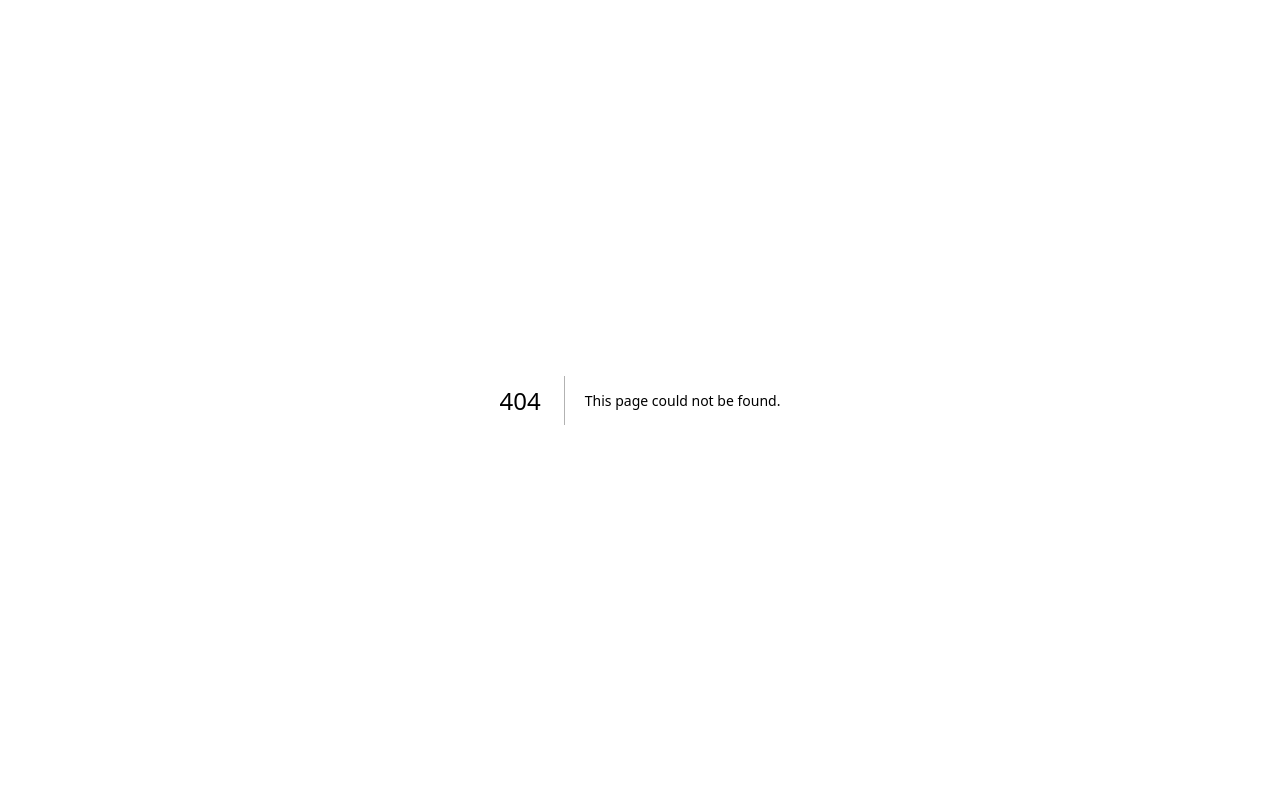
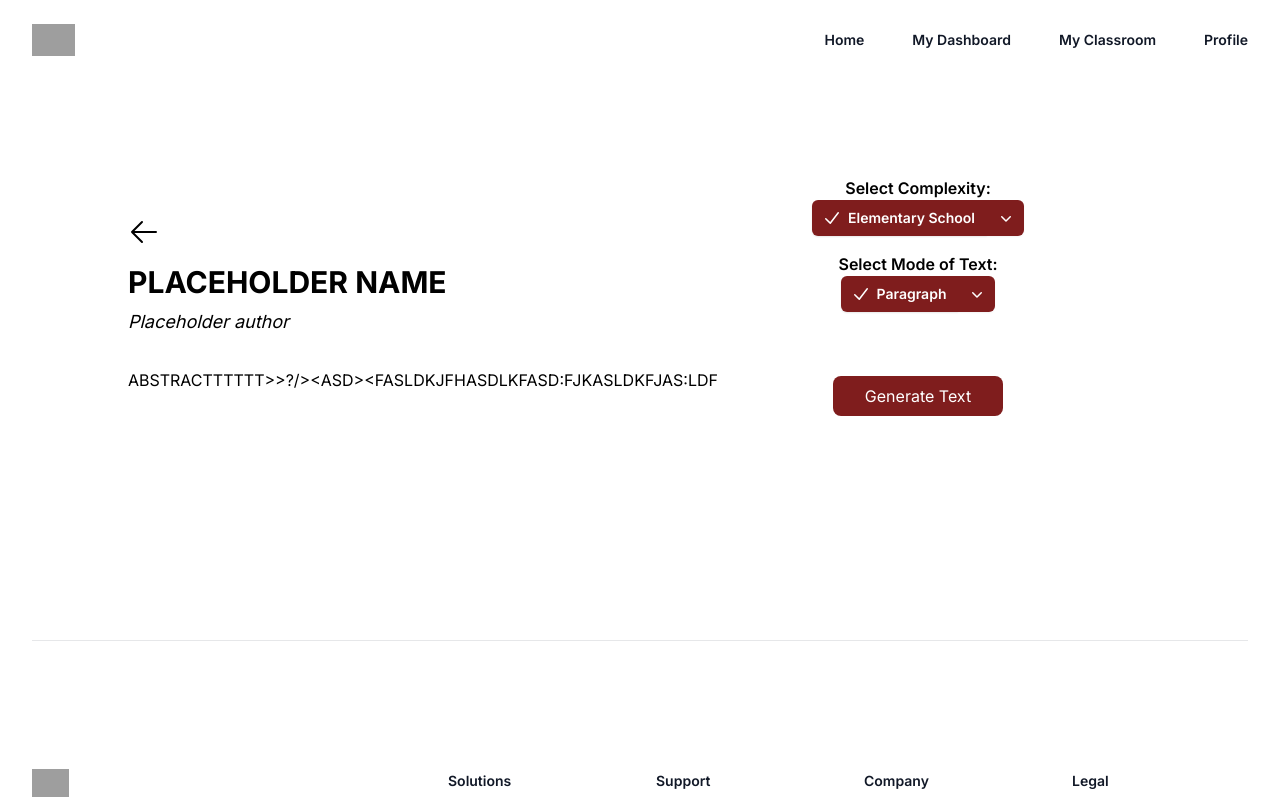
Before and after one commit to elainecui9/Scholarly---WildHacks-2024, a Next.js app in the folder wildhack/: page /journaledit in a window 1280 px wide. Before the commit this address had no page. Shown: the top 800 px of the page. Built offline with nearby package versions, Linux system fonts and the light colour scheme; grey boxes are pictures that could not be loaded.

Commit message:
editjournal

```diff
--- /dev/null
+++ b/wildhack/src/app/journaledit/journaledit.tsx
@@ -0,0 +1,169 @@
+"use client"
+import { Fragment, useState } from 'react'
+import { Listbox, Transition } from '@headlessui/react'
+import { CheckIcon, ChevronDownIcon } from '@heroicons/react/20/solid'
+import { useRouter } from 'next/navigation'
+import Back from "../components/back";
+
+
+const complexityOptions = [
+  { title: 'Elementary School', description: 'Generate summaries at an elementary level.', current: true },
+  { title: 'Middle School', description: 'Generate summaries at a middle school level.', current: false },
+  { title: 'High School', description: 'Generate summaries at a high school level.', current: false },
+  { title: 'College Level', description: 'Generate summaries at a college level.', current: false },
+]
+const modeOptions = [
+    { title: 'Paragraph', description: 'Generate summaries in paragraph form.', current: true },
+    { title: 'Bullet Points', description: 'Generate summaries in bullet points rather than plain text.', current: false },
+    { title: 'Discussion Questions', description: 'Generate discussion questions based on the article.', current: false },
+  ]
+
+function classNames(...classes) {
+  return classes.filter(Boolean).join(' ')
+}
+
+export default function JournalEdit(props: {name, author, abstract}) {
+  const [selectedcomplexity, setSelectedcomplexity] = useState(complexityOptions[0])
+  const [selectedMode, setSelectedMode] = useState(modeOptions[0])
+  const router = useRouter();
+  const handleClick = () => {
+    router.push("/journalpage");
+  }
+
+  return (
+    <section className='flex flex-row items-center justify-between pt-24 '>
+    <div className='pl-32'>
+        <Back backpage='/journals'></Back>
+        <h1 className="font-bold text-3xl pb-2">{props.name}</h1>
+        <h1 className="italic text-lg pb-8">{props.author}</h1>
+        <h1>{props.abstract}</h1>
+    </div>
+    <div className='flex flex-col items-center pr-64'>
+    <h1 className='font-semibold'>Select Complexity:</h1>
+    <Listbox value={selectedcomplexity} onChange={setSelectedcomplexity}>
+      {({ open }) => (
+        <>
+          <Listbox.Label className="sr-only">Change Complexity status</Listbox.Label>
+          <div className="relative">
+            <div className="inline-flex divide-x divide-red-900 rounded-md shadow-sm">
+              <div className="inline-flex items-center gap-x-1.5 rounded-l-md bg-red-900 px-3 py-2 text-white shadow-sm">
+                <CheckIcon className="-ml-0.5 h-5 w-5" aria-hidden="true" />
+                <p className="text-sm font-semibold">{selectedcomplexity.title}</p>
+              </div>
+              <Listbox.Button className="inline-flex items-center rounded-l-none rounded-r-md bg-red-900 p-2 hover:bg-red-900 focus:outline-none focus:ring-2 focus:ring-red-900 focus:ring-offset-2 focus:ring-offset-gray-50">
+                <span className="sr-only">Change published status</span>
+                <ChevronDownIcon className="h-5 w-5 text-white" aria-hidden="true" />
+              </Listbox.Button>
+            </div>
+
+            <Transition
+              show={open}
+              as={Fragment}
+              leave="transition ease-in duration-100"
+              leaveFrom="opacity-100"
+              leaveTo="opacity-0"
+            >
+              <Listbox.Options className="absolute right-0 z-10 mt-2 w-72 origin-top-right divide-y divide-gray-200 overflow-hidden rounded-md bg-white shadow-lg ring-1 ring-black ring-opacity-5 focus:outline-none">
+                {complexityOptions.map((option) => (
+                  <Listbox.Option
+                    key={option.title}
+                    className={({ active }) =>
+                      classNames(
+                        active ? 'bg-red-900 text-white' : 'text-gray-900',
+                        'cursor-default select-none p-4 text-sm'
+                      )
+                    }
+                    value={option}
+                  >
+                    {({ selectedcomplexity, active }) => (
+                      <div className="flex flex-col">
+                        <div className="flex justify-between">
+                          <p className={selectedcomplexity ? 'font-semibold' : 'font-normal'}>{option.title}</p>
+                          {selectedcomplexity ? (
+                            <span className={active ? 'text-white' : 'text-red-900'}>
+                              <CheckIcon className="h-5 w-5" aria-hidden="true" />
+                            </span>
+                          ) : null}
+                        </div>
+                        <p className={classNames(active ? 'text-white' : 'text-gray-500', 'mt-2')}>
+                          {option.description}
+                        </p>
+                      </div>
+                    )}
+                  </Listbox.Option>
+                ))}
+              </Listbox.Options>
+            </Transition>
+          </div>
+        </>
+      )}
+    </Listbox>
+    <h1 className='font-semibold pt-4'>Select Mode of Text:</h1>
+    <Listbox value={selectedMode} onChange={setSelectedMode}>
+      {({ open }) => (
+        <>
+          <Listbox.Label className="sr-only">Change Mode status</Listbox.Label>
+          <div className="relative">
+            <div className="inline-flex divide-x divide-red-900 rounded-md shadow-sm">
+              <div className="inline-flex items-center gap-x-1.5 rounded-l-md bg-red-900 px-3 py-2 text-white shadow-sm">
+                <CheckIcon className="-ml-0.5 h-5 w-5" aria-hidden="true" />
+                <p className="text-sm font-semibold">{selectedMode.title}</p>
+              </div>
+              <Listbox.Button className="inline-flex items-center rounded-l-none rounded-r-md bg-red-900 p-2 hover:bg-red-900 focus:outline-none focus:ring-2 focus:ring-red-900 focus:ring-offset-2 focus:ring-offset-gray-50">
+                <span className="sr-only">Change published status</span>
+                <ChevronDownIcon className="h-5 w-5 text-white" aria-hidden="true" />
+              </Listbox.Button>
+            </div>
+
+            <Transition
+              show={open}
+              as={Fragment}
+              leave="transition ease-in duration-100"
+              leaveFrom="opacity-100"
+              leaveTo="opacity-0"
+            >
+              <Listbox.Options className="absolute right-0 z-10 mt-2 w-72 origin-top-right divide-y divide-gray-200 overflow-hidden rounded-md bg-white shadow-lg ring-1 ring-black ring-opacity-5 focus:outline-none">
+                {modeOptions.map((option) => (
+                  <Listbox.Option
+                    key={option.title}
+                    className={({ active }) =>
+                      classNames(
+                        active ? 'bg-red-900 text-white' : 'text-gray-900',
+                        'cursor-default select-none p-4 text-sm'
+                      )
+                    }
+                    value={option}
+                  >
+                    {({ selectedMode, active }) => (
+                      <div className="flex flex-col">
+                        <div className="flex justify-between">
+                          <p className={selectedMode ? 'font-semibold' : 'font-normal'}>{option.title}</p>
+                          {selectedMode ? (
+                            <span className={active ? 'text-white' : 'text-red-900'}>
+                              <CheckIcon className="h-5 w-5" aria-hidden="true" />
+                            </span>
+                          ) : null}
+                        </div>
+                        <p className={classNames(active ? 'text-white' : 'text-gray-500', 'mt-2')}>
+                          {option.description}
+                        </p>
+                      </div>
+                    )}
+                  </Listbox.Option>
+                ))}
+              </Listbox.Options>
+            </Transition>
+          </div>
+        </>
+      )}
+    </Listbox>
+    <button onClick={handleClick} className='mt-16 text-bold bg-red-900 text-white px-8 py-2 rounded-lg'>
+      Generate Text
+    </button>
+    </div>
+
+
+    </section>
+
+  )
+}
--- /dev/null
+++ b/wildhack/src/app/journaledit/page.tsx
@@ -0,0 +1,19 @@
+"use client"
+import Header from "../frontpage/header";
+import JournalEdit from "./journaledit";
+import Footer from "../footer";
+
+export default function JournalPage() {
+
+  return (
+    <section className= "h-screen bg-white">
+        <div>
+            <Header></Header>
+        </div>
+        <div>
+            <JournalEdit name="PLACEHOLDER NAME" author="Placeholder author" abstract ="ABSTRACTTTTTT>>?/><ASD><FASLDKJFHASDLKFASD:FJKASLDKFJAS:LDF"></JournalEdit>
+        </div>
+        <Footer></Footer>
+    </section>
+  )
+}
--- a/wildhack/src/app/journalpage/journalpage.tsx
+++ b/wildhack/src/app/journalpage/journalpage.tsx
@@ -4,8 +4,9 @@ import Back from "../components/back";
 export default function Journal() {
 
   return (
-    <section className="px-32 pt-8 flex justify-between">
+    <section className="p-8">
       <Back backpage="/journals"></Back>
+        <section className="pt-8 pl-32 flex justify-between px-32">
             <div >
                 <h1 className="font-bold text-3xl pb-2">JOURNAL TITLE</h1>
                 <h1 className="italic text-lg pb-8">Journal Author</h1>
@@ -17,6 +18,8 @@ export default function Journal() {
                 </button>
             </div>
         </section>
+    </section>
+
 
   )
 }
--- a/wildhack/src/app/journals/journalcard.tsx
+++ b/wildhack/src/app/journals/journalcard.tsx
@@ -10,8 +10,8 @@ export default function Journalcard() {
             <h1>Journal Abstract......</h1>
         </div>
         <div className=" transition-transform duration-300 transform hover:scale-105 ">
-            <Link href="/journalpage"className="text-white bg-red-900 rounded-full px-4 py-2 font-semibold rounded-xl shadow-md shadow-gray-600">
-                Generate Text
+            <Link href="/journaledit" className="text-white bg-red-900 rounded-full px-4 py-2 font-semibold rounded-xl shadow-md shadow-gray-600">
+                See More
             </Link>
         </div>
     </section>
```
Lines whose indentation alone changed are shown as unchanged.
